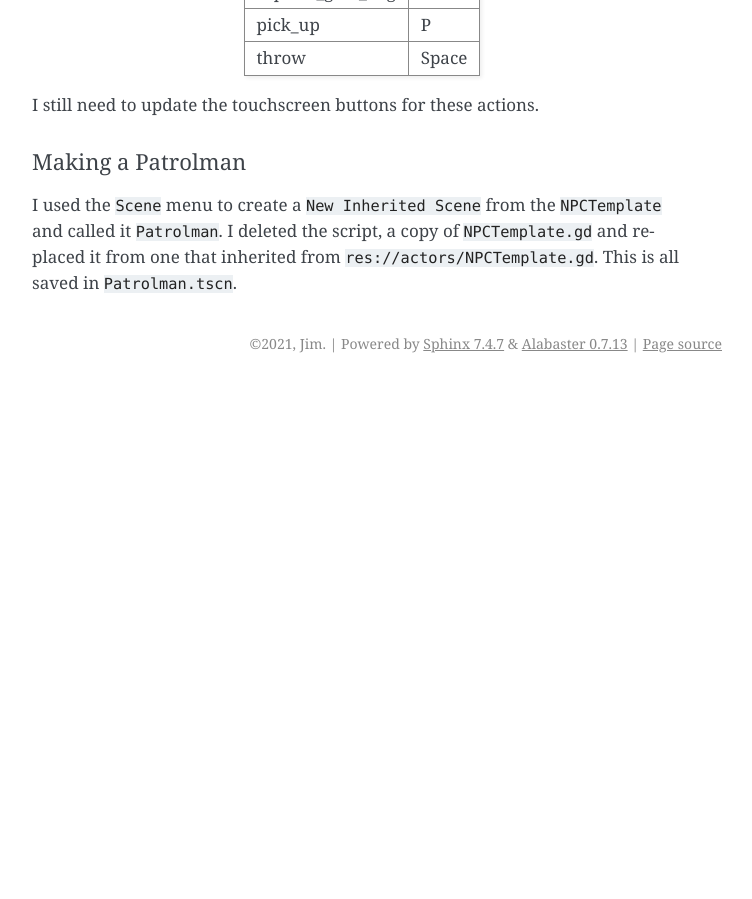
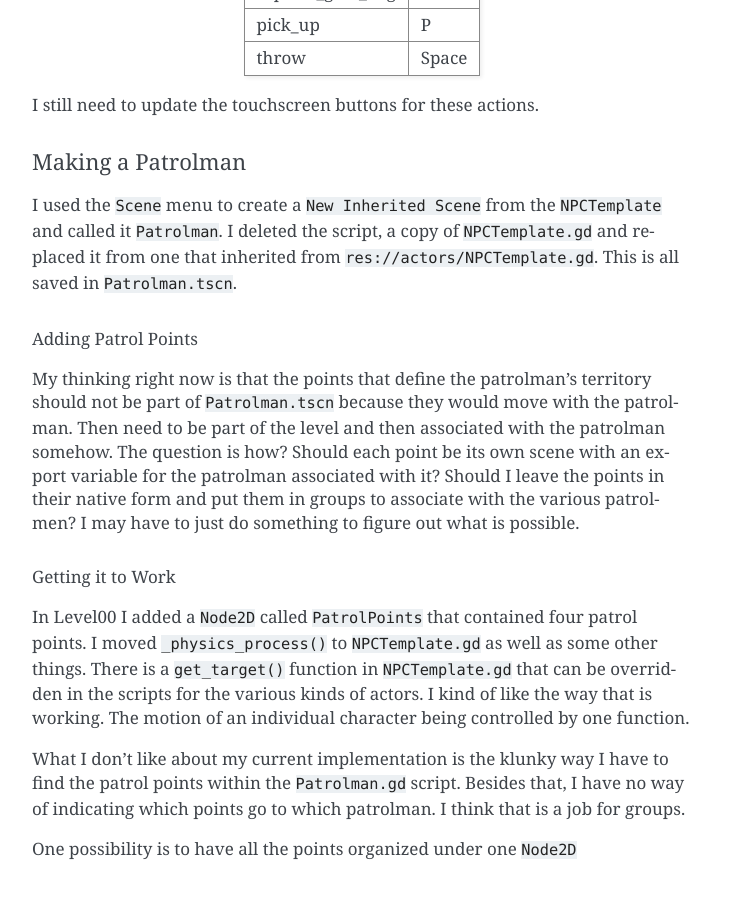
Before and after one commit to JMorris1575/Christmas2022, a Sphinx documentation site: the page built from docs/st_nick_game_dev.rst, in a window 1280 px wide and 900 px high, scrolled down 53606 px. Shown: the whole window, without its empty margins (388-1140 px from the left). Built offline with Sphinx 7.4.7, drawn with Linux system fonts in a browser that asks for light colours; before the commit the page ends 53989 px from its top, so only the background shows below that; some of the changed text lies outside the part shown.

Commit message:
First Draft of Patrolman.gd is working.

```diff
--- a/docs/st_nick_game_dev.rst
+++ b/docs/st_nick_game_dev.rst
@@ -2124,3 +2124,28 @@ Making a Patrolman
 I used the ``Scene`` menu to create a ``New Inherited Scene`` from the ``NPCTemplate`` and called it ``Patrolman``. I
 deleted the script, a copy of ``NPCTemplate.gd`` and replaced it from one that inherited from
 ``res://actors/NPCTemplate.gd``. This is all saved in ``Patrolman.tscn``.
+
+Adding Patrol Points
+^^^^^^^^^^^^^^^^^^^^
+
+My thinking right now is that the points that define the patrolman's territory should not be part of ``Patrolman.tscn``
+because they would move with the patrolman. Then need to be part of the level and then associated with the patrolman
+somehow. The question is how? Should each point be its own scene with an export variable for the patrolman associated
+with it? Should I leave the points in their native form and put them in groups to associate with the various patrolmen?
+I may have to just do something to figure out what is possible.
+
+Getting it to Work
+^^^^^^^^^^^^^^^^^^
+
+In Level00 I added a ``Node2D`` called ``PatrolPoints`` that contained four patrol points. I moved
+``_physics_process()`` to ``NPCTemplate.gd`` as well as some other things. There is a ``get_target()`` function in
+``NPCTemplate.gd`` that can be overridden in the scripts for the various kinds of actors. I kind of like the way that is
+working. The motion of an individual character being controlled by one function.
+
+What I don't like about my current implementation is the klunky way I have to find the patrol points within the
+``Patrolman.gd`` script. Besides that, I have no way of indicating which points go to which patrolman. I think that is a
+job for groups.
+
+
+
+One possibility is to have all the points organized under one ``Node2D``
```
